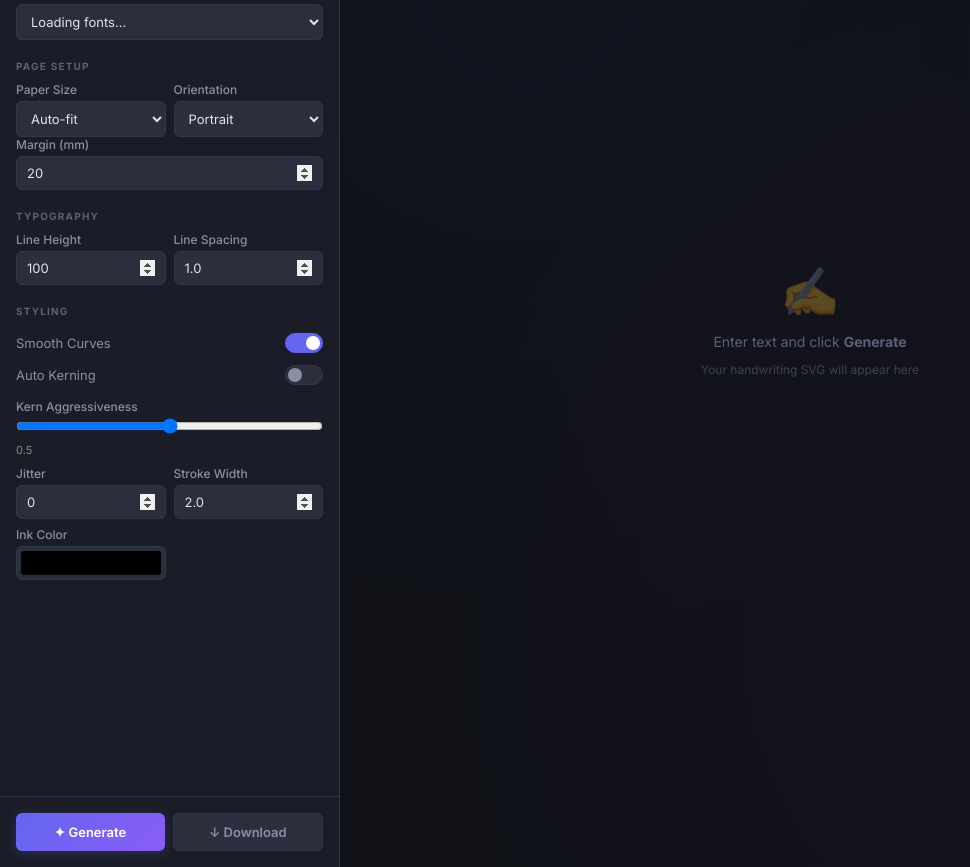
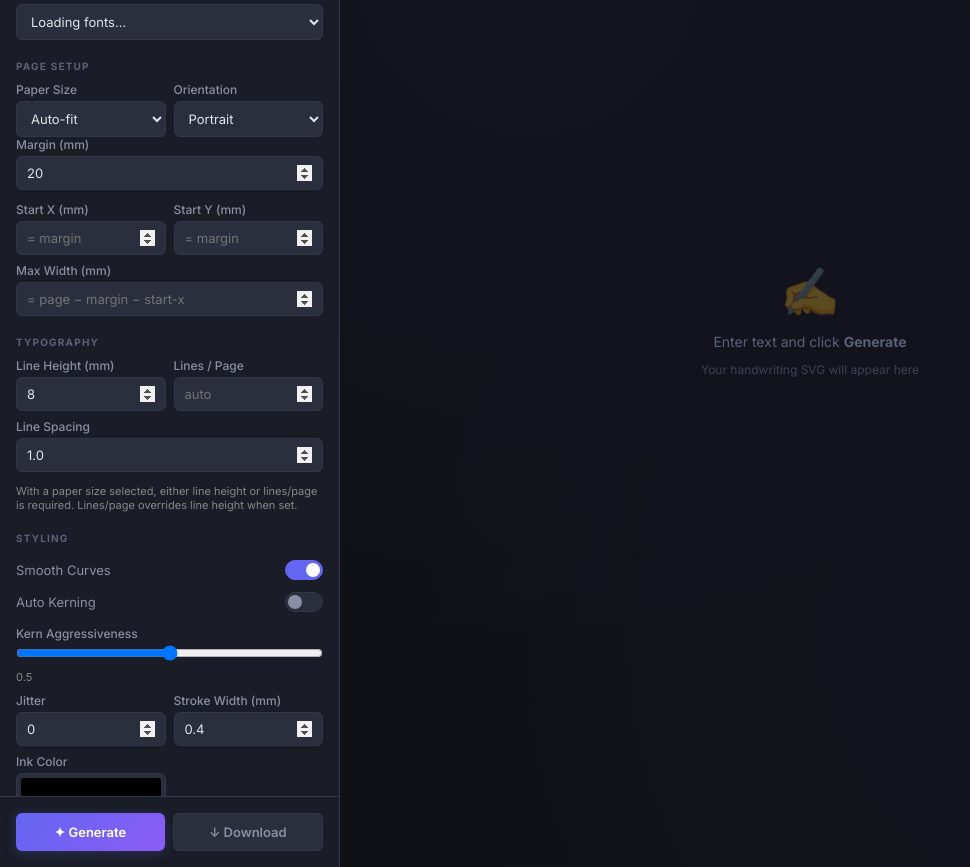
Before and after one commit to utrost/VHS, a Python web app: template assembler/templates/index.html in a window 1280 px wide. Shown: the part 318-1185 px from the top of the page, without its empty margins (0-970 px from the left). Run offline with Jinja, Linux system fonts and the light colour scheme; the template is opened without the code that fills it, so the values that code supplies are empty.

Commit message:
feat(assembler/gui): mm-based layout controls in web UI
Brings the Flask GUI in line with the CLI's mm-first layout:

* server.py now accepts line_height_mm, lines_per_page, start_x, start_y,
  and max_width_mm. When a paper size is selected it requires one of
  line_height_mm / lines_per_page and returns 400 otherwise. Without a
  paper size it still auto-fits for previews.
* generate_svg_string forwards explicit_scale / start_{x,y}_mm so the
  renderer uses the mm-based path.
* index.html swaps the glyph-unit "Line Height" input for "Line Height
  (mm)" and "Lines / Page", adds Start X / Start Y / Max Width (mm), and
  retitles Stroke Width as mm with a 0.4 default. The JS payload sends
  the new fields (nulls for blank inputs).
* USER_GUIDE.md gains a short "Web GUI" section pointing at the same
  controls.

```diff
--- a/assembler/templates/index.html
+++ b/assembler/templates/index.html
@@ -410,6 +410,20 @@ Line breaks are preserved."></textarea>
                         <label class="field-label">Margin (mm)</label>
                         <input type="number" id="margin" value="20" min="0" max="100" step="1">
                     </div>
+                    <div class="field-row" style="margin-top: 8px;">
+                        <div class="field">
+                            <label class="field-label">Start X (mm)</label>
+                            <input type="number" id="startX" placeholder="= margin" min="0" step="1">
+                        </div>
+                        <div class="field">
+                            <label class="field-label">Start Y (mm)</label>
+                            <input type="number" id="startY" placeholder="= margin" min="0" step="1">
+                        </div>
+                    </div>
+                    <div class="field" style="margin-top: 8px;">
+                        <label class="field-label">Max Width (mm)</label>
+                        <input type="number" id="maxWidthMm" placeholder="= page − margin − start-x" min="0" step="1">
+                    </div>
                 </div>
 
                 <!-- Typography -->
@@ -417,13 +431,21 @@ Line breaks are preserved."></textarea>
                     <div class="section-label">Typography</div>
                     <div class="field-row">
                         <div class="field">
-                            <label class="field-label">Line Height</label>
-                            <input type="number" id="lineHeight" value="100" min="50" max="1000" step="10">
+                            <label class="field-label">Line Height (mm)</label>
+                            <input type="number" id="lineHeightMm" value="8" min="1" max="50" step="0.5">
                         </div>
                         <div class="field">
-                            <label class="field-label">Line Spacing</label>
-                            <input type="number" id="lineSpacing" value="1.0" min="0.5" max="4.0" step="0.1">
+                            <label class="field-label">Lines / Page</label>
+                            <input type="number" id="linesPerPage" placeholder="auto" min="1" max="200" step="1">
                         </div>
+                    </div>
+                    <div class="field" style="margin-top: 8px;">
+                        <label class="field-label">Line Spacing</label>
+                        <input type="number" id="lineSpacing" value="1.0" min="0.5" max="4.0" step="0.1">
+                    </div>
+                    <div class="field-hint" style="font-size: 11px; color: #888; margin-top: 6px;">
+                        With a paper size selected, either line height or lines/page is required.
+                        Lines/page overrides line height when set.
                     </div>
                 </div>
 
@@ -460,8 +482,8 @@ Line breaks are preserved."></textarea>
                             <input type="number" id="jitter" value="0" min="0" max="5" step="0.1">
                         </div>
                         <div class="field">
-                            <label class="field-label">Stroke Width</label>
-                            <input type="number" id="strokeWidth" value="2.0" min="0.5" max="10" step="0.5">
+                            <label class="field-label">Stroke Width (mm)</label>
+                            <input type="number" id="strokeWidth" value="0.4" min="0.1" max="5" step="0.1">
                         </div>
                     </div>
                     <div class="field-row" style="margin-top: 8px;">
@@ -597,6 +619,11 @@ Line breaks are preserved."></textarea>
             btn.textContent = '⟳ Generating…';
             setStatus('loading', 'Generating SVG…');
 
+            const valOrNull = (id) => {
+                const v = document.getElementById(id).value;
+                return v === '' ? null : parseFloat(v);
+            };
+
             const payload = {
                 text: text,
                 font: document.getElementById('fontSelect').value,
@@ -605,12 +632,16 @@ Line breaks are preserved."></textarea>
                 auto_kern: document.getElementById('autoKern').checked,
                 kern_aggressiveness: parseFloat(document.getElementById('kernAggressiveness').value) || 0.5,
                 color: document.getElementById('color').value,
-                line_height: parseFloat(document.getElementById('lineHeight').value) || 100,
                 line_spacing: parseFloat(document.getElementById('lineSpacing').value) || 1.0,
                 paper_size: document.getElementById('paperSize').value || null,
                 orientation: document.getElementById('orientation').value,
                 margin: parseFloat(document.getElementById('margin').value) || 20,
-                stroke_width: parseFloat(document.getElementById('strokeWidth').value) || 2.0
+                stroke_width: parseFloat(document.getElementById('strokeWidth').value) || 0.4,
+                line_height_mm: valOrNull('lineHeightMm'),
+                lines_per_page: valOrNull('linesPerPage'),
+                start_x: valOrNull('startX'),
+                start_y: valOrNull('startY'),
+                max_width_mm: valOrNull('maxWidthMm')
             };
 
             try {
```
Also changed, not shown: assembler/assembler.py (+5 -2 lines), assembler/server.py (+48 -5 lines), docs/USER_GUIDE.md (+20 -1 lines).
